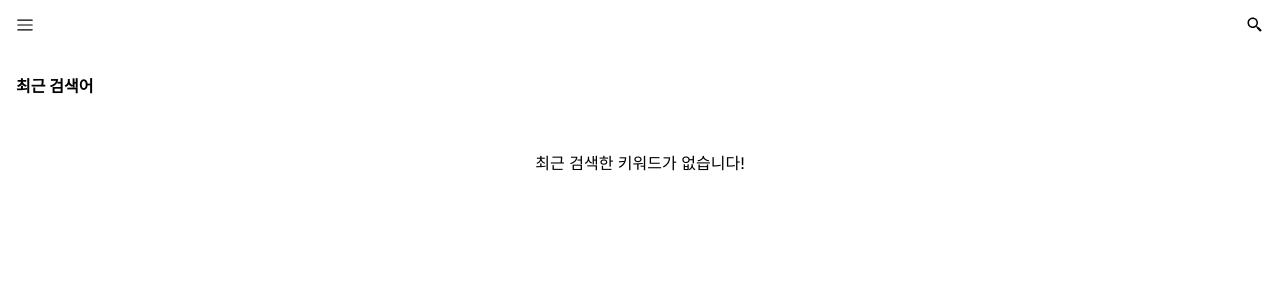
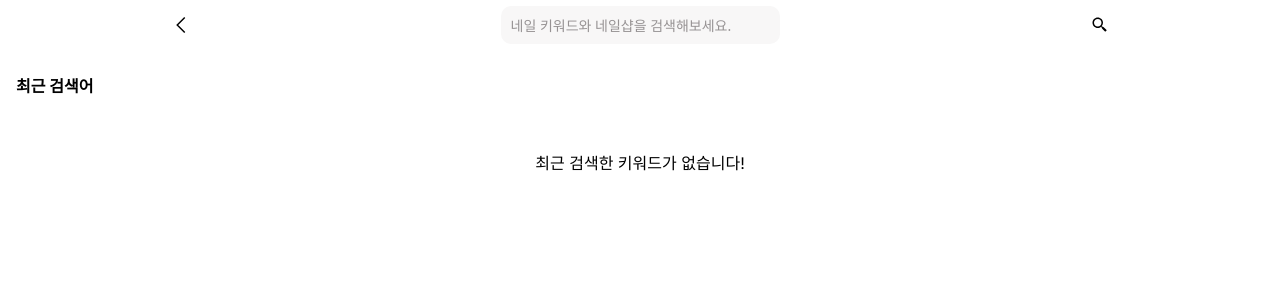
Before and after one commit to timosean/internship, a Next.js app: page /search in a window 1280 px wide. Shown: the top 300 px of the page. Built offline with nearby package versions, Linux system fonts and the light colour scheme.

Commit message:
Feat: index 페이지가 아니면 검색 뒤로가기 버튼 유지

```diff
--- a/src/components/Header.tsx
+++ b/src/components/Header.tsx
@@ -3,6 +3,8 @@ import { BiSearchAlt2 } from "react-icons/bi";
 import { GrPrevious } from "react-icons/gr";
 import { useState } from "react";
 import { useRouter } from "next/router";
+import { useRecoilState } from "recoil";
+import { searchingState } from "@/recoil/atoms/searchingState";
 
 // 엔터 눌렀을 때 검색해주는 함수
 const Search = (keyword: string) => {
@@ -26,7 +28,7 @@ const Search = (keyword: string) => {
 };
 
 const Header = () => {
-  const [isSearching, setIsSearching] = useState(false);
+  const [isSearching, setIsSearching] = useRecoilState(searchingState);
   const [keyword, setKeyword] = useState("");
   const router = useRouter();
 
--- a/src/pages/index.tsx
+++ b/src/pages/index.tsx
@@ -1,6 +1,15 @@
 import type { NextPage } from "next";
+import { useEffect } from "react";
+import { useRecoilState } from "recoil";
+import { searchingState } from "@/recoil/atoms/searchingState";
 
 const Home: NextPage = () => {
+  const [_, setIsSearching] = useRecoilState(searchingState);
+
+  useEffect(() => {
+    setIsSearching(false);
+  }, []);
+
   return (
     <div className="mt-28">
       <p className="text-4xl font-bold"> Main Page </p>
--- a/src/pages/search.tsx
+++ b/src/pages/search.tsx
@@ -1,8 +1,9 @@
 import type { NextPage } from "next";
 import RecentKeywordTag from "@/components/RecentKeywordTag";
-import { useEffect, useState } from "react";
+import { useEffect } from "react";
 import { useRecoilState } from "recoil";
 import { recentKeywordState } from "@/recoil/atoms/recentKeywordState";
+import { searchingState } from "@/recoil/atoms/searchingState";
 
 const RecentKeywordTagContainer = ({ keywords }: { keywords: string[] }) => {
   return (
@@ -24,6 +25,11 @@ const NoKeywordNotice = () => {
 
 const SearchPage: NextPage = () => {
   const [keywords, setKeywords] = useRecoilState(recentKeywordState);
+  const [isSarching, setIsSearching] = useRecoilState(searchingState);
+
+  useEffect(() => {
+    setIsSearching(true);
+  }, []);
 
   useEffect(() => {
     if (typeof window !== "undefined") {
--- /dev/null
+++ b/src/recoil/atoms/searchingState.ts
@@ -0,0 +1,8 @@
+import { atom } from "recoil";
+
+const defaultValue = false;
+
+export const searchingState = atom<boolean>({
+  key: "SearchingState",
+  default: defaultValue,
+});
```
